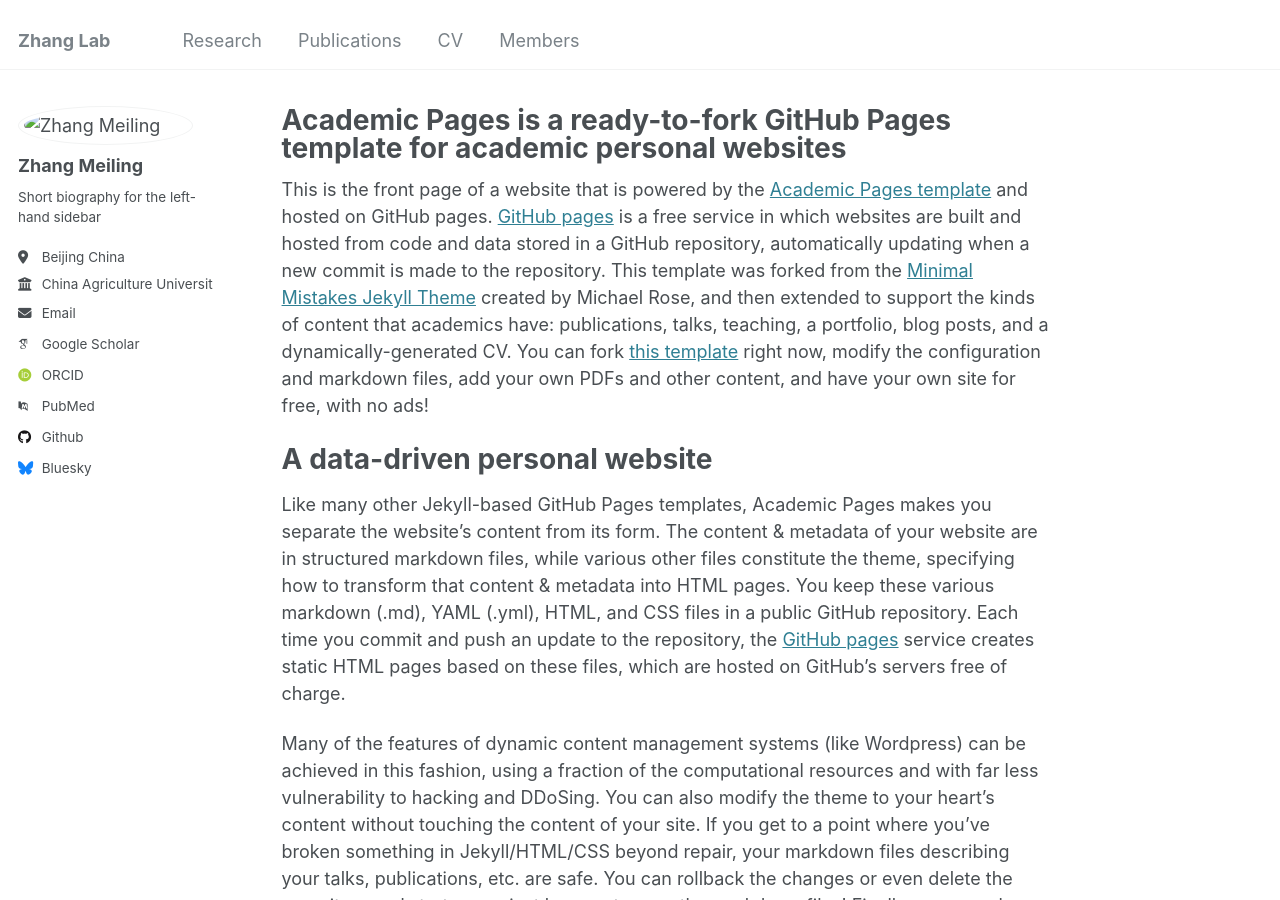
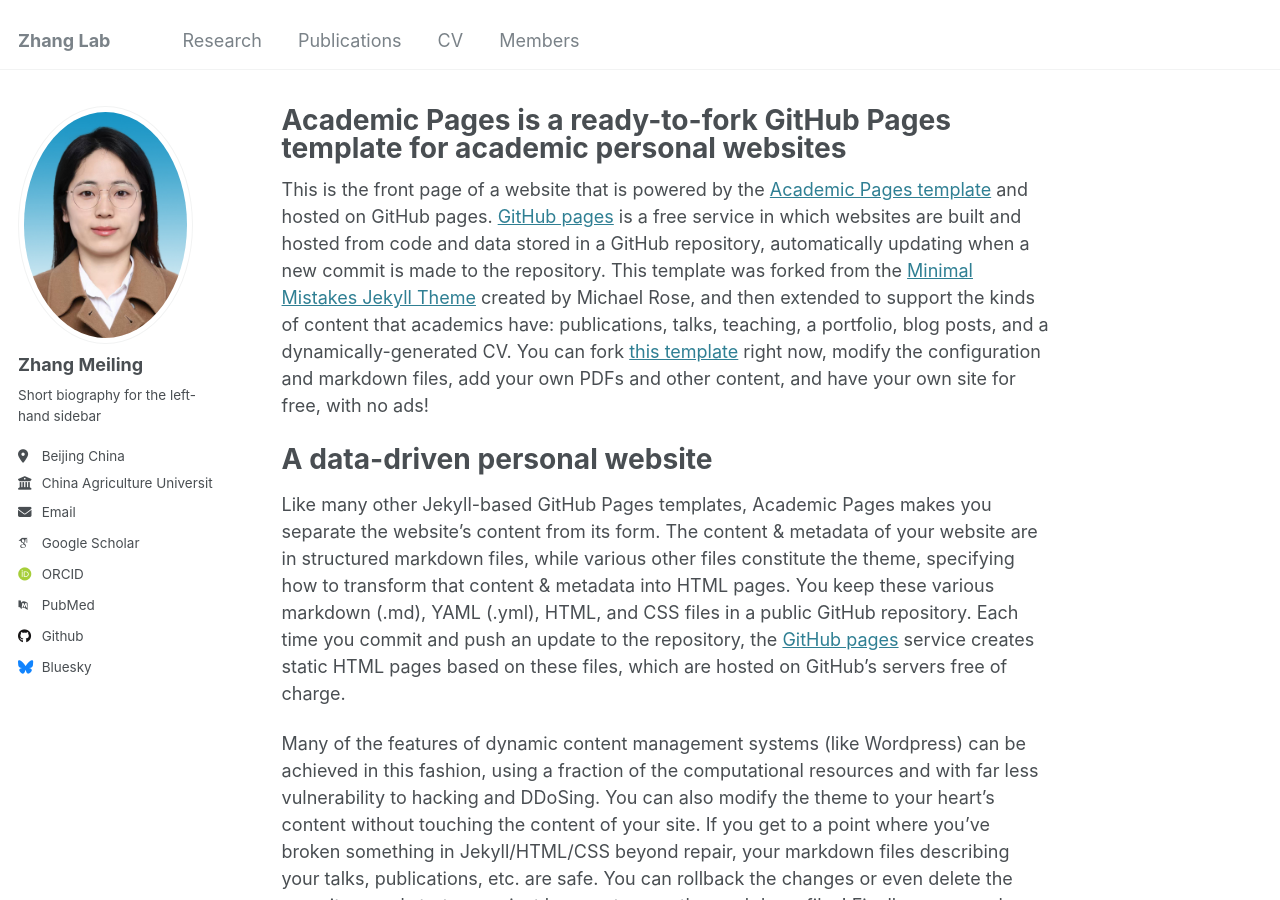
Before and after one commit to Hui50138/ZhangMeiling-Lab, a Jekyll site: the page built from _pages/about.md, in a window 1280 px wide and 900 px high. Built offline with Jekyll 4.4.1, drawn with Linux system fonts in a browser that asks for light colours; some web fonts are replaced.

Commit message:
Update _config.yml

```diff
--- a/_config.yml
+++ b/_config.yml
@@ -21,7 +21,7 @@ repository               : "academicpages/academicpages.github.io"
 #               Additional customization can be done by editing /_includes/author-profile.html
 author:
   # Biographic information
-  avatar           : images/8eb90d98fc10469eb4db5ce78f1250e1.jpg
+  avatar           : 8eb90d98fc10469eb4db5ce78f1250e1.jpg
   name             : "Zhang Meiling"
   pronouns         : # example: "she/her"
   bio              : "Short biography for the left-hand sidebar"
```
